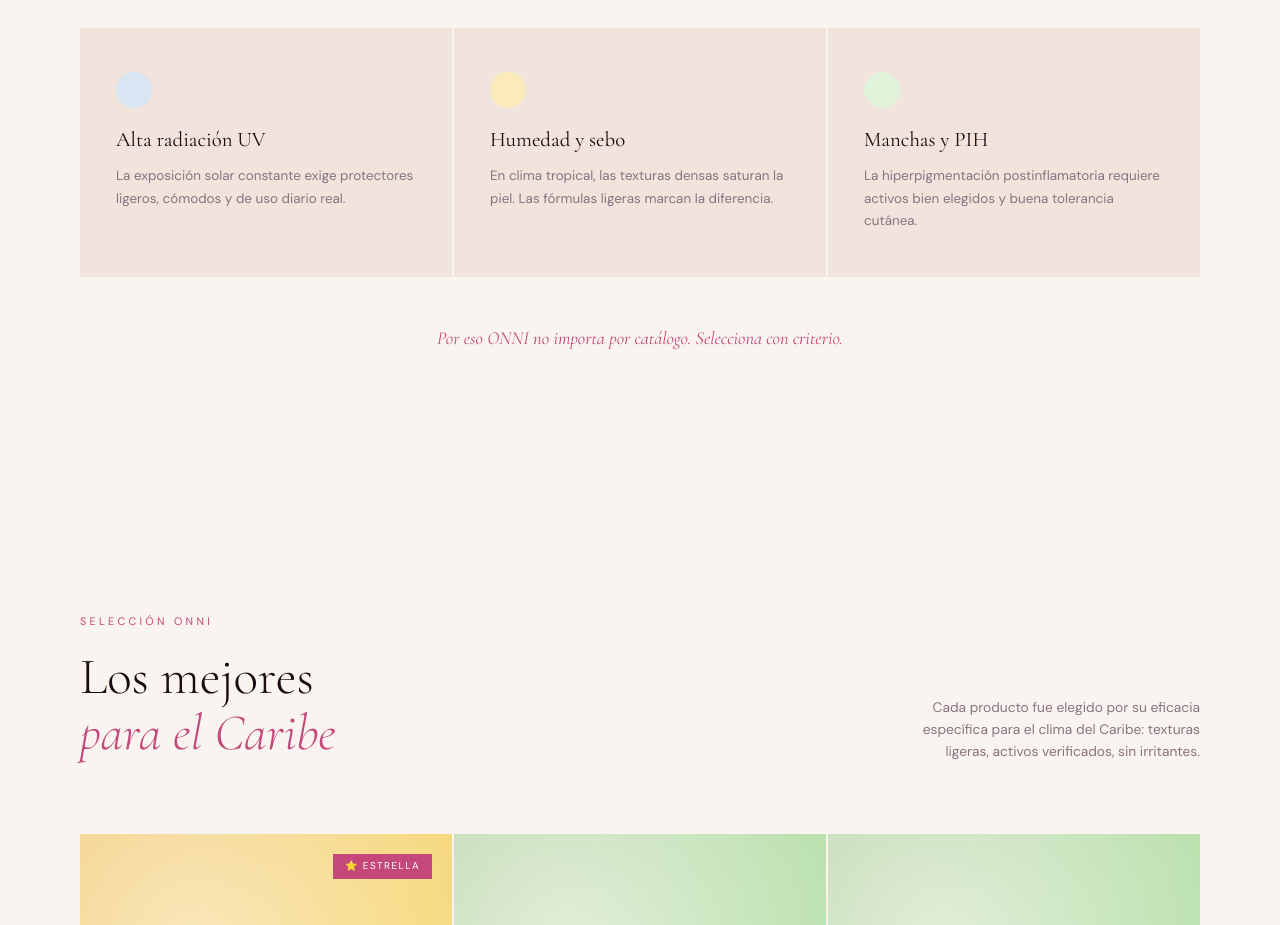
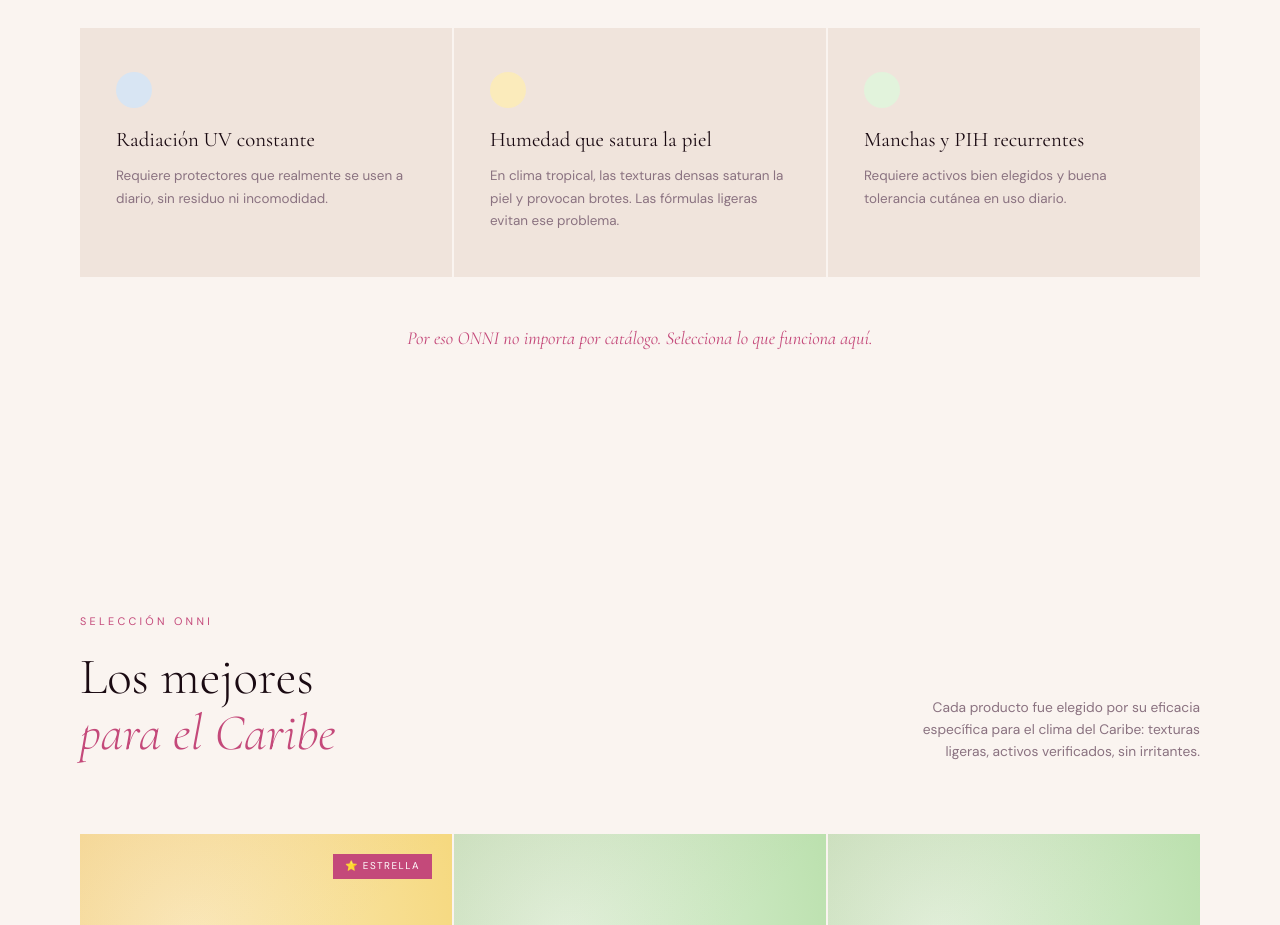
Before and after one commit to Oligonari2810/onni, a Next.js app: page / in a window 1280 px wide. Shown: the part 2820-3745 px from the top of the page. Built offline with nearby package versions, Linux system fonts and the light colour scheme.

Commit message:
feat: caribe context fine-tuned + distro copy
Co-Authored-By: Claude Opus 4.6 (1M context) <noreply@anthropic.com>

```diff
--- a/app/page.tsx
+++ b/app/page.tsx
@@ -143,21 +143,21 @@ export default function Home() {
         <div className="contexto-grid">
           <div className="contexto-card reveal">
             <span className="distro-circle" style={{ background: '#D8E5F3' }} />
-            <h3>Alta radiación UV</h3>
-            <p>La exposición solar constante exige protectores ligeros, cómodos y de uso diario real.</p>
+            <h3>Radiación UV constante</h3>
+            <p>Requiere protectores que realmente se usen a diario, sin residuo ni incomodidad.</p>
           </div>
           <div className="contexto-card reveal">
             <span className="distro-circle" style={{ background: '#FBEBBB' }} />
-            <h3>Humedad y sebo</h3>
-            <p>En clima tropical, las texturas densas saturan la piel. Las fórmulas ligeras marcan la diferencia.</p>
+            <h3>Humedad que satura la piel</h3>
+            <p>En clima tropical, las texturas densas saturan la piel y provocan brotes. Las fórmulas ligeras evitan ese problema.</p>
           </div>
           <div className="contexto-card reveal">
             <span className="distro-circle" style={{ background: '#E2F3DC' }} />
-            <h3>Manchas y PIH</h3>
-            <p>La hiperpigmentación postinflamatoria requiere activos bien elegidos y buena tolerancia cutánea.</p>
+            <h3>Manchas y PIH recurrentes</h3>
+            <p>Requiere activos bien elegidos y buena tolerancia cutánea en uso diario.</p>
           </div>
         </div>
-        <p className="contexto-closing reveal">Por eso ONNI no importa por catálogo. Selecciona con criterio.</p>
+        <p className="contexto-closing reveal">Por eso ONNI no importa por catálogo. Selecciona lo que funciona aquí.</p>
       </section>
 
       {/* PRODUCTOS */}
```
